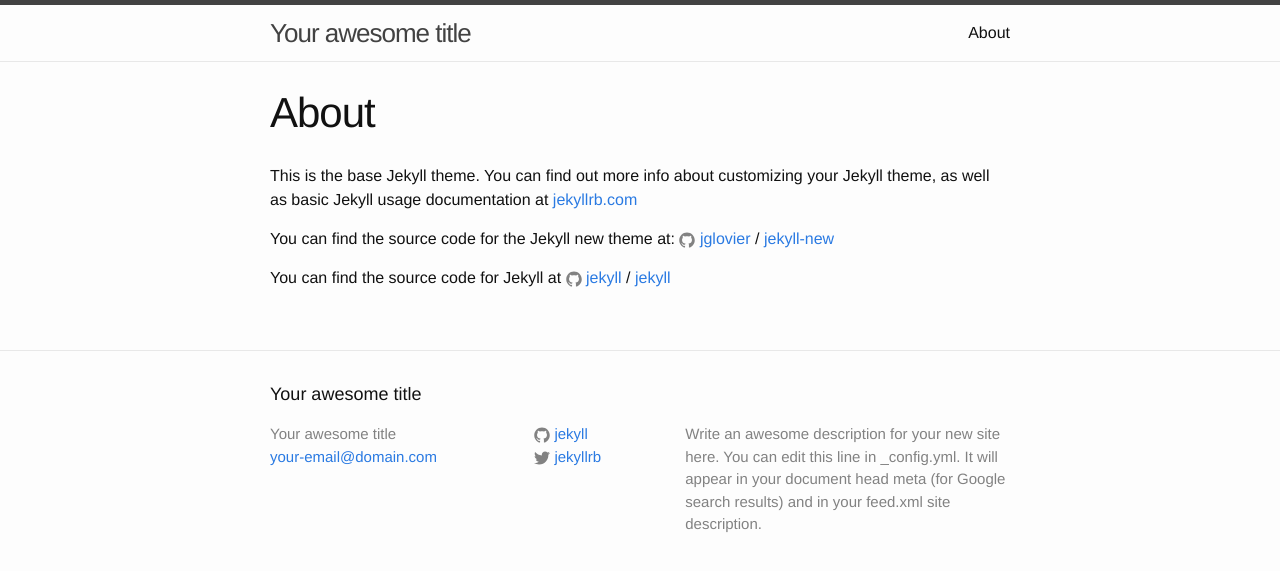
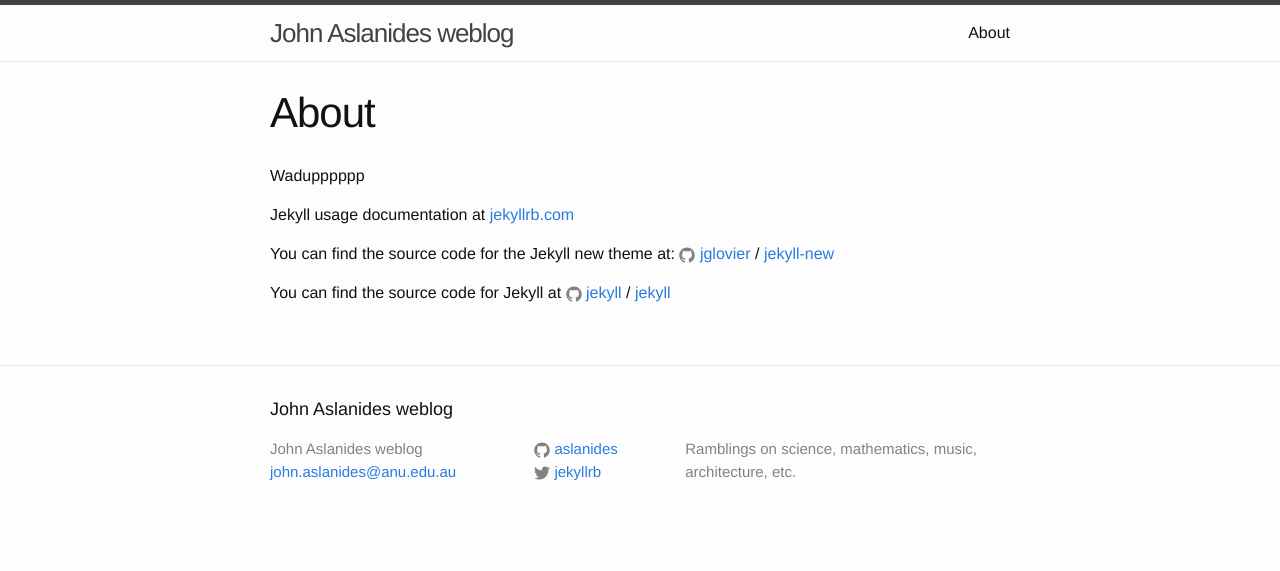
Before and after one commit to aslanides/aslanides.github.io, a Jekyll site: the page built from about.md, in a window 1280 px wide. Shown: the top 571 px of the page. Built offline with Jekyll 4.4.1, drawn with Linux system fonts in a browser that asks for light colours.

Commit message:
Testing edits to _config.yml

```diff
--- a/_config.yml
+++ b/_config.yml
@@ -6,16 +6,14 @@
 # 'jekyll serve'. If you change this file, please restart the server process.
 
 # Site settings
-title: Your awesome title
-email: your-email@domain.com
+title: John Aslanides weblog
+email: john.aslanides@anu.edu.au
 description: > # this means to ignore newlines until "baseurl:"
-  Write an awesome description for your new site here. You can edit this
-  line in _config.yml. It will appear in your document head meta (for
-  Google search results) and in your feed.xml site description.
+  Ramblings on science, mathematics, music, architecture, etc.
 baseurl: "" # the subpath of your site, e.g. /blog
-url: "http://yourdomain.com" # the base hostname & protocol for your site
+url: "http://aslanides.github.io" # the base hostname & protocol for your site
 twitter_username: jekyllrb
-github_username:  jekyll
+github_username:  aslanides
 
 # Build settings
 markdown: kramdown
--- a/about.md
+++ b/about.md
@@ -4,7 +4,9 @@
 permalink: /about/
 ---
 
-This is the base Jekyll theme. You can find out more info about customizing your Jekyll theme, as well as basic Jekyll usage documentation at [jekyllrb.com](http://jekyllrb.com/)
+Wadupppppp
+
+Jekyll usage documentation at [jekyllrb.com](http://jekyllrb.com/)
 
 You can find the source code for the Jekyll new theme at:
 {% include icon-github.html username="jglovier" %} /
```
